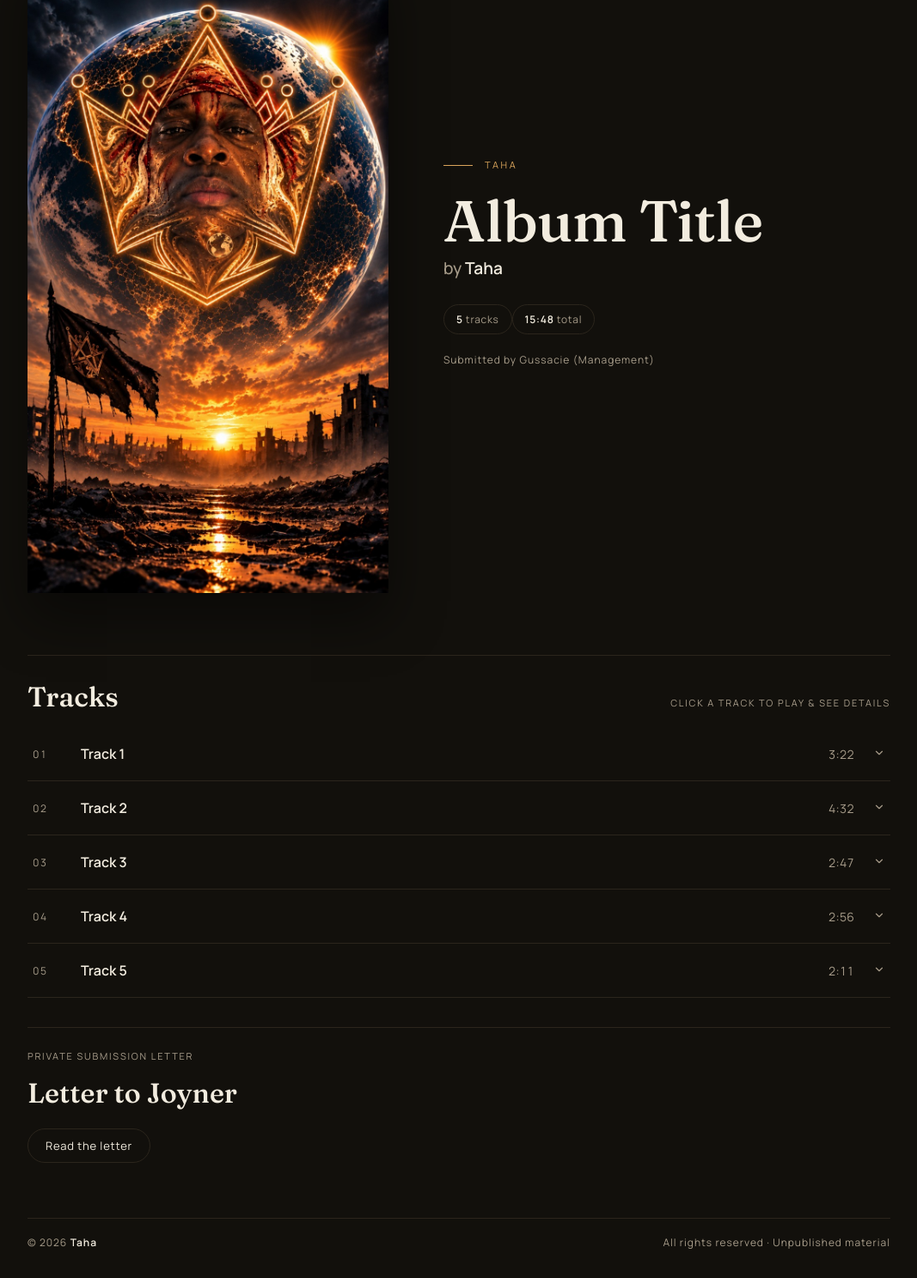
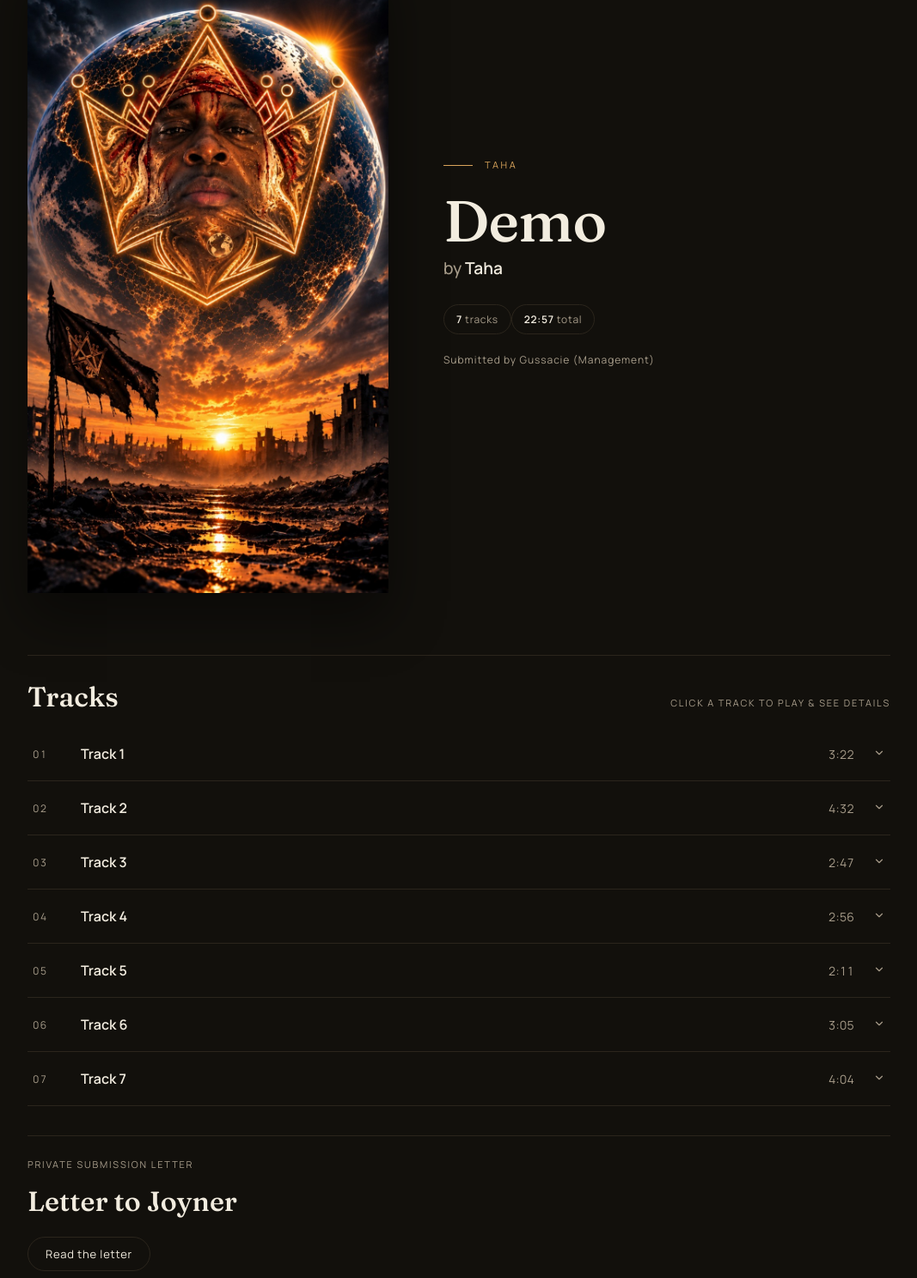
Before and after one commit to johenrodriguez3-cmyk/taha-project, a plain HTML site: page index.html in a window 1280 px wide. Shown: the part 164-1651 px from the top of the page at 86% size, without its empty margins (106-1173 px from the left). Drawn offline with Linux system fonts and the light colour scheme.

Commit message:
Add files via upload

```diff
--- a/index.html
+++ b/index.html
@@ -6,7 +6,7 @@
 <meta name="robots" content="noindex, nofollow">
 <meta name="description" content="Private project presentation — unpublished material submitted for review.">
 <meta property="og:type" content="music.album">
-<meta property="og:title" content="Taha — Project Presentation">
+<meta property="og:title" content="Taha — Demo">
 <meta property="og:description" content="Private project presentation — unpublished material submitted for review.">
 <meta property="og:image" content="https://johenrodriguez3-cmyk.github.io/taha-project/cover.jpg">
 <meta property="og:url" content="https://johenrodriguez3-cmyk.github.io/taha-project/">
@@ -27,7 +27,7 @@
 // ================= YOUR ALBUM INFO =================
 const ALBUM = {
   artist: "Taha",
-  title: "Album Title",      // <-- still needed
+  title: "Demo",
   year: "2026",
   genre: "",                 // e.g. "R&B" / "Hip-Hop" — hidden if empty
   coverImage: "cover.jpg",   // image URL or file in this folder; "" shows placeholder
@@ -46,7 +46,9 @@ const TRACKS = [
   { title: "Track 2", feat: "", duration: "4:32", writtenBy: "", producedBy: "", notes: "", lyrics: "", audio: "track-02.mp3" },
   { title: "Track 3", feat: "", duration: "2:47", writtenBy: "", producedBy: "", notes: "", lyrics: "", audio: "track-03.m4a" },
   { title: "Track 4", feat: "", duration: "2:56", writtenBy: "", producedBy: "", notes: "", lyrics: "", audio: "track-04.m4a" },
-  { title: "Track 5", feat: "", duration: "2:11", writtenBy: "", producedBy: "", notes: "", lyrics: "", audio: "track-05.m4a" }
+  { title: "Track 5", feat: "", duration: "2:11", writtenBy: "", producedBy: "", notes: "", lyrics: "", audio: "track-05.m4a" },
+  { title: "Track 6", feat: "", duration: "3:05", writtenBy: "", producedBy: "", notes: "", lyrics: "", audio: "track-06.m4a" },
+  { title: "Track 7", feat: "", duration: "4:04", writtenBy: "", producedBy: "", notes: "", lyrics: "", audio: "track-07.m4a" }
 ];
 
 // ================= THE LETTER =================
```
Also changed, not shown: 2 other files.
